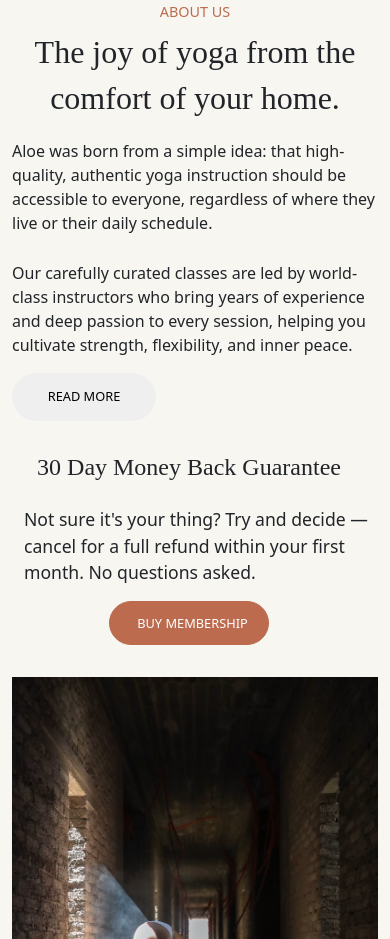
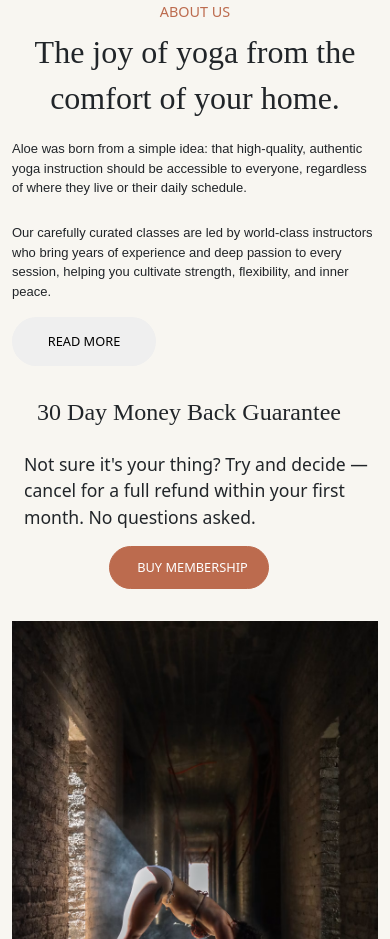
Before and after one commit to rananaveen688-prog/yoga_class, a plain HTML site: page index.html in a window 390 px wide. Shown: the part 1558-2497 px from the top of the page. Drawn offline with nearby package versions, Linux system fonts and the light colour scheme.

Commit message:
Update style.css

```diff
--- a/style.css
+++ b/style.css
@@ -929,7 +929,8 @@ footer {
         padding-top: 0px;
     }
     p.yoga_para1 {
-        font-size: 16px;
+        font-size: 13px;
+        font-family: sans-serif;
     }
     .yoga_content_with_para h6 {
         text-align: center;
@@ -981,6 +982,7 @@ footer {
         width: 1.5rem;
     }
      p.yoga_para2 {
-        font-size: 16px;
+        font-size: 13px;
+        font-family: sans-serif;
     }
 }
```
